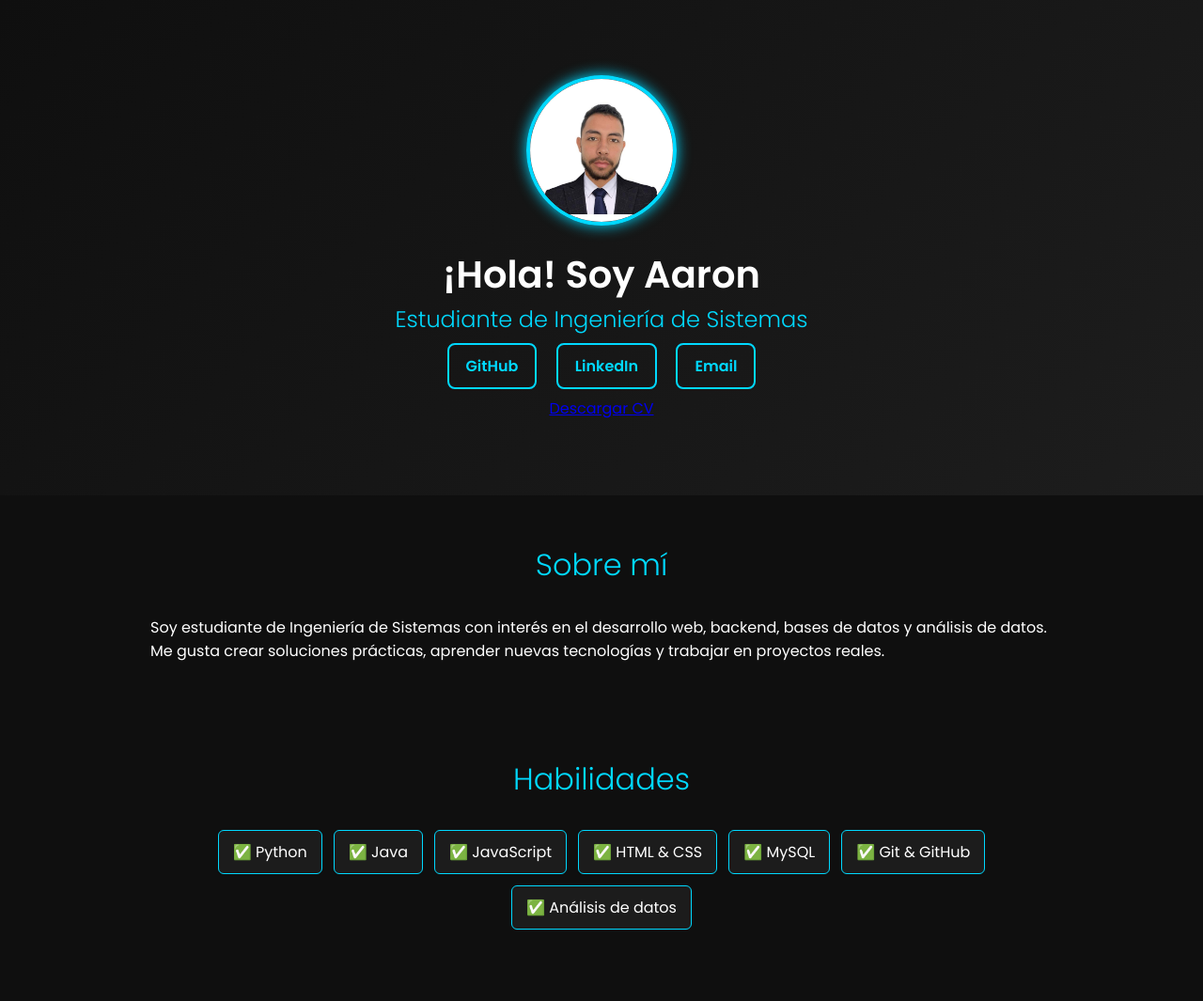
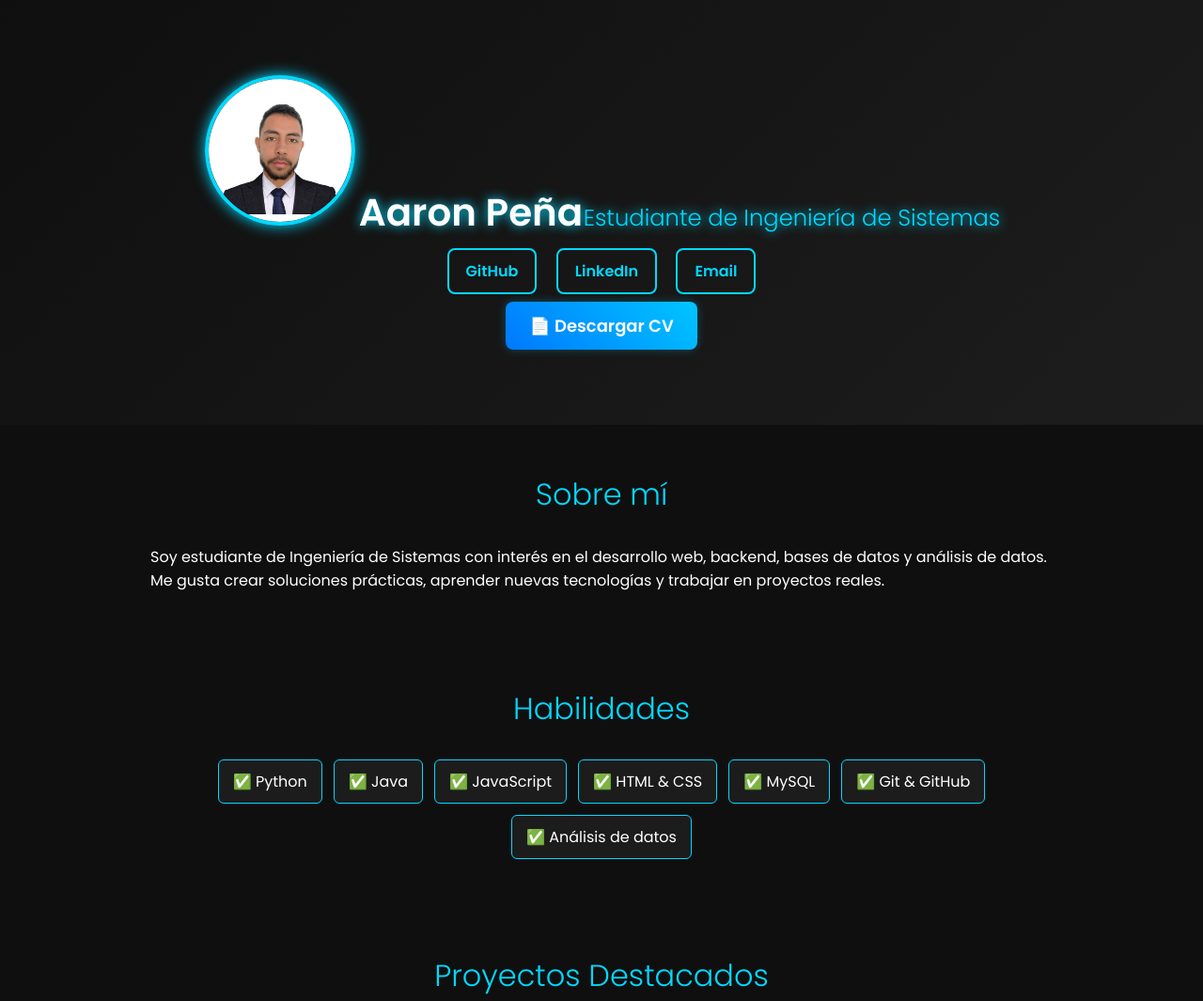
Before and after one commit to aaron1043/aaron1043, a plain HTML site: page docs/index.html in a window 1280 px wide. Shown: the top 1065 px of the page at 94% size. Drawn offline with Linux system fonts and the light colour scheme.

Commit message:
Ajuste 1

```diff
--- a/docs/index.html
+++ b/docs/index.html
@@ -25,8 +25,8 @@
 
     <header class="header">
         <img src="images/foto.jpg" class="perfil" alt="Foto de perfil">
-       <h1>¡Hola! Soy <span id="typed"></span></h1>
-        <h2>Estudiante de Ingeniería de Sistemas</h2>
+       <h1 class="pulse">Aaron Peña</h1>
+        <h2 class="pulse">Estudiante de Ingeniería de Sistemas</h2>
 
 
         <div class="links">
@@ -34,7 +34,8 @@
             <a href="https://www.linkedin.com/in/aaronpe10/" target="_blank">LinkedIn</a>
             <a href="l.aarongalvan@gmail.com">Email</a>
         </div>
-        <a href="CV.pdf" target="_blank" class="btn-cv">Descargar CV</a>
+        <a href="CV.pdf" download class="btn-cv">📄 Descargar CV</a>
+
     </header>
 
     <section class="about">
--- a/docs/style.css
+++ b/docs/style.css
@@ -144,3 +144,33 @@ footer {
     background: #111;
     color: #aaa;
 }
+
+.btn-cv {
+    display: inline-block;
+    padding: 12px 25px;
+    background: linear-gradient(45deg, #0078ff, #00c6ff);
+    color: #fff;
+    font-size: 18px;
+    font-weight: 600;
+    border-radius: 8px;
+    text-decoration: none;
+    transition: 0.3s ease-in-out;
+    box-shadow: 0 0 10px rgba(0, 200, 255, 0.3);
+}
+
+.btn-cv:hover {
+    transform: scale(1.08);
+    box-shadow: 0 0 20px rgba(0, 200, 255, 0.6);
+    letter-spacing: 1px;
+}
+
+.pulse {
+    display: inline-block;
+    animation: pulse 1.6s infinite ease-in-out;
+}
+
+@keyframes pulse {
+    0% { transform: scale(1); text-shadow: 0 0 10px #00d9ff; }
+    50% { transform: scale(1.08); text-shadow: 0 0 20px #00d9ff; }
+    100% { transform: scale(1); text-shadow: 0 0 10px #00d9ff; }
+}
```
